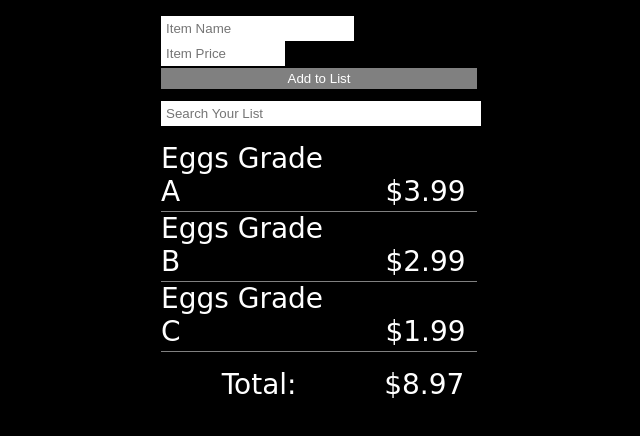
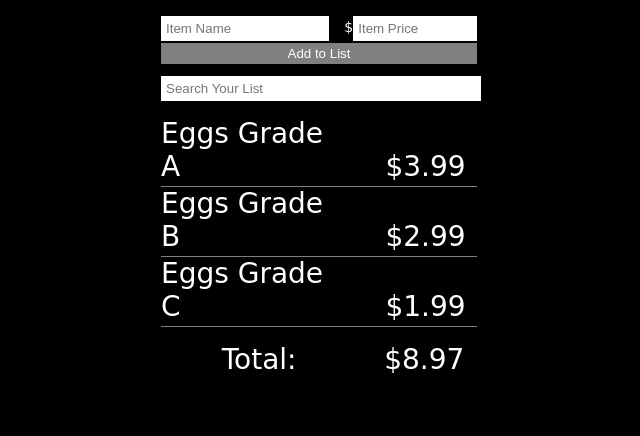
Before and after one commit to aarondesanto/ShopWithAngular, a plain HTML site: page index.html in a window 1280 px wide. Shown: the whole page, without its empty margins (321-961 px from the left). Drawn offline with nearby package versions, Linux system fonts and the light colour scheme.

Commit message:
form will now auto-clear when a new item is added

```diff
--- a/index.html
+++ b/index.html
@@ -10,9 +10,10 @@
 <body ng-app="shopModule" ng-controller="mainController">
   <div id="mainWrapper">
 
-    <form id="addItemWrapper">
-      <input id="nameIn" ng-model="nameIn" placeholder="Item Name"/>&nbsp;
+    <form id="addItemWrapper" ng-model="addItemWrapper">
+      <input id="nameIn" ng-model="nameIn" placeholder="Item Name"/>
       <input id="priceIn" ng-model="priceIn" placeholder="Item Price"/>
+      <span class="bigR">$</span>
       <button id="addItem" ng-click="addItem()">Add to List</button>
       <input id="searchBar" ng-model="searchBar" placeholder="Search Your List"/>
     </form>
--- a/script.js
+++ b/script.js
@@ -23,12 +23,14 @@ shopApp.controller('mainController', function($scope) {
   };
   $scope.getTotal();
   $scope.addItem = function() {
-    if ((nameIn && priceIn) !== (undefined)) { // If user passes data
+    if (($scope.nameIn && $scope.priceIn) !== (undefined)) { // If user passes data
       $scope.itemList.push({
         name: $scope.nameIn,
         price: $scope.priceIn
       });
       $scope.getTotal();
+      $scope.nameIn = "";
+      $scope.priceIn = "";
     } else { // If user submites with either field blank
       alert("Oops, looks like you left something blank.")
     }
--- a/styles.css
+++ b/styles.css
@@ -14,12 +14,13 @@ html {
   margin-bottom: 5%;
 }
 #nameIn, #priceIn, #searchBar {
-  width: 58%;
+  width: 50%;
   margin: 0;
   padding: 5px;
   border: 0;
 }
 #priceIn {
+  float: right;
   width: 36%;
 }
 #addItem {
@@ -32,6 +33,7 @@ html {
   background-color: rgba(255, 255, 255, 0.5);
 }
 #searchBar {
+  display: inline-block;
   width: 98%;
 }
 #showTotal {
@@ -62,3 +64,7 @@ html {
   float: left;
   padding-left: 20%;
 }
+.bigR {
+  padding-top: 1%;
+  float: right;
+}
```
